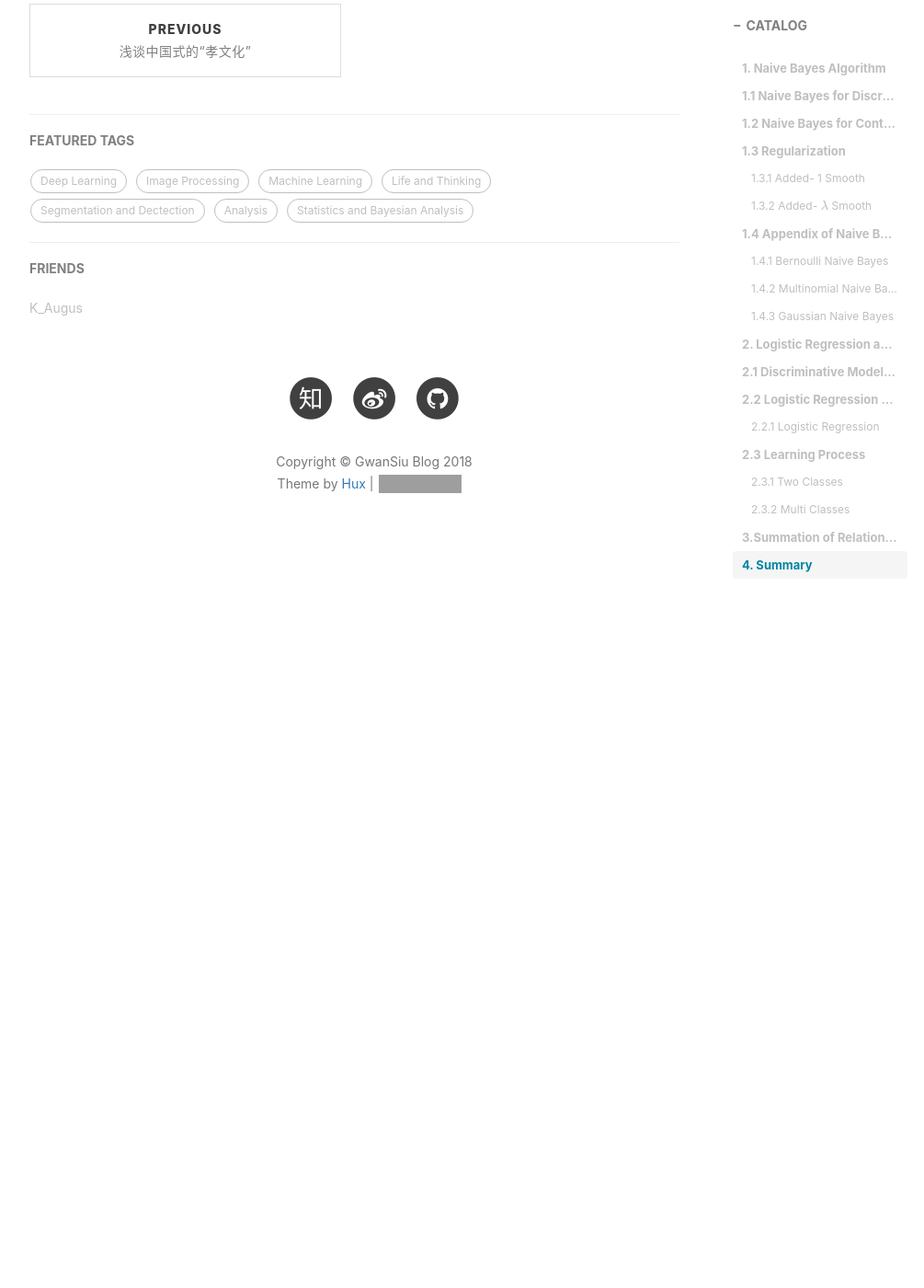
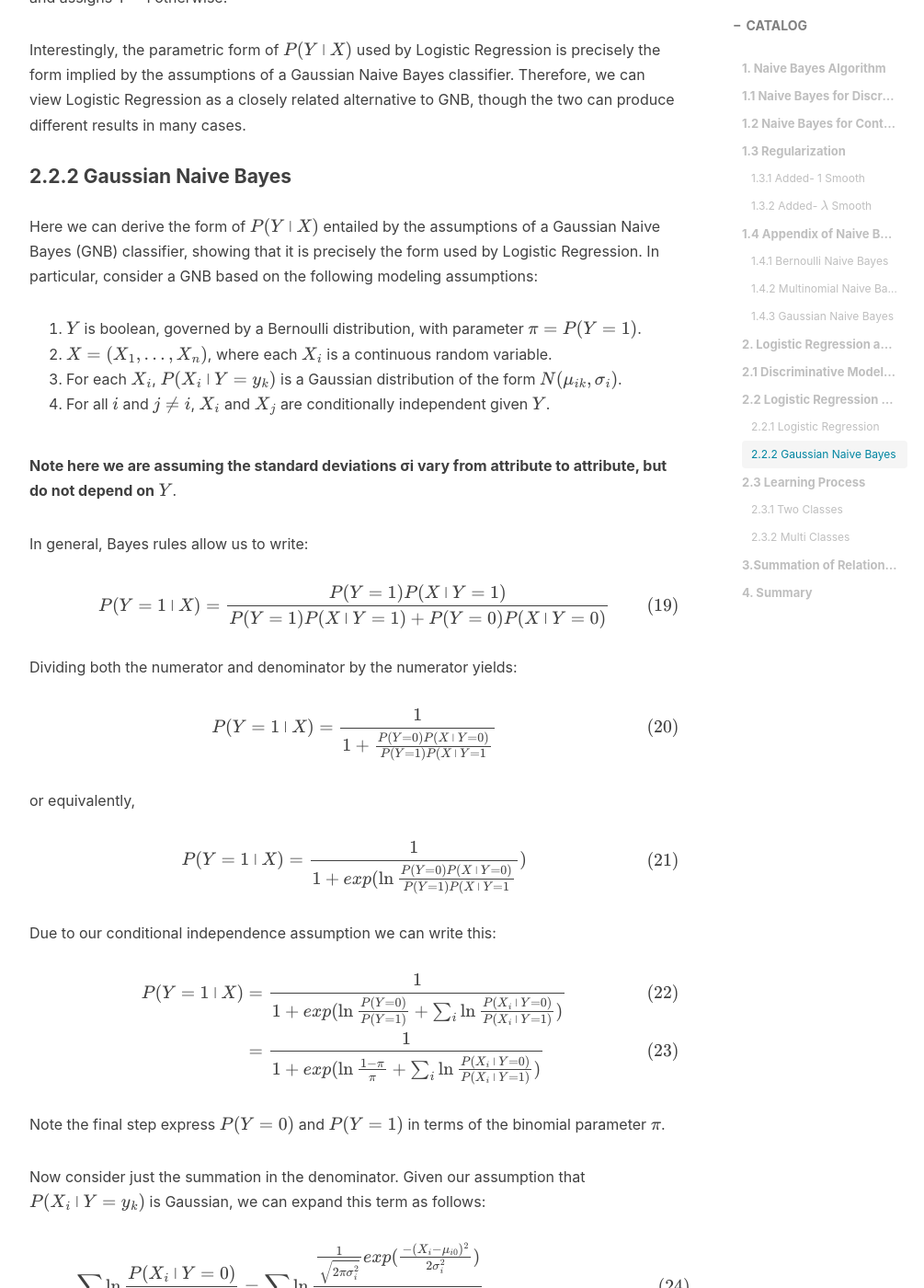
Before and after one commit to Gwan-Siu/gwansiu.github.io, a Jekyll site: the page built from _posts/2018-06-18-Naives-Bayes-Logistic-Regression.md, in a window 1280 px wide and 1400 px high, scrolled down 6409 px. Shown: the whole window at 92% size, without its empty margins (233-1238 px from the left). Built offline with Jekyll 4.4.1, drawn with Linux system fonts in a browser that asks for light colours; nearby versions of some CDN libraries; formulas are drawn with MathJax 3; comment, search, counter and statistics services are not loaded; before the commit the page ends 7039 px from its top, so only the background shows below that; some of the changed text lies outside the part shown; grey boxes are pictures that could not be loaded.

Commit message:
Naive Bayes
Naive Bayes

```diff
--- a/_posts/2018-06-18-Naives-Bayes-Logistic-Regression.md
+++ b/_posts/2018-06-18-Naives-Bayes-Logistic-Regression.md
@@ -210,6 +210,102 @@ $$
 \end{equation}
 $$
 
+substituting from equation(17) and equation(18), we can get:
+
+$$
+\begin{equation}
+1<exp(\omega_{0}+\sum_{i=1}^{n}\omega_{i}X_{i})
+\end{equation}
+$$
+
+and taking the natural log of both sides we have a linear classification rule that assigns label $Y = 0$ if $X$ satisfies:
+
+$$
+\begin{equation}
+1 < \omega_{0}+\sum_{i=1}^{n}\omega_{i}X_{i}
+\end{equation}
+$$
+
+and assigns Y = 1 otherwise.
+
+Interestingly, the parametric form of $P(Y\arrowvert X)$ used by Logistic Regression is precisely the form implied by the assumptions of a Gaussian Naive Bayes classifier. Therefore, we can view Logistic Regression as a closely related alternative to GNB, though the two can produce different results in many cases.
+
+#### 2.2.2 Gaussian Naive Bayes
+Here we can derive the form of $P(Y\arrowvert X)$ entailed by the assumptions of a Gaussian Naive Bayes (GNB) classifier, showing that it is precisely the form used by Logistic Regression.  In particular, consider a GNB based on the following modeling assumptions:
+
+1. $Y$ is boolean, governed by a Bernoulli distribution, with parameter $\pi=P(Y = 1)$.
+2. $X = (X_{1},...,X_{n})$, where each $X_{i}$ is a continuous random variable.
+3. For each $X_{i}$, $P(X_{i}\arrowvert Y = y_{k})$ is a Gaussian distribution of the form $N(\mu_{ik},\sigma_{i})$.
+4. For all $i$ and $j\neq i$, $X_{i}$ and $X_{j}$ are conditionally independent given $Y$.
+
+**Note here we are assuming the standard deviations σi vary from attribute to attribute, but do not depend on** $Y$.
+
+In general, Bayes rules allow us to write:
+
+$$
+\begin{equation}
+P(Y=1\arrowvert X)=\frac{P(Y=1)P(X\arrowvert Y=1)}{P(Y=1)P(X\arrowvert Y=1)+P(Y=0)P(X\arrowvert Y=0)}
+\end{equation}
+$$
+
+Dividing both the numerator and denominator by the numerator yields:
+
+$$
+\begin{equation}
+P(Y=1\arrowvert X) = \frac{1}{1+\frac{P(Y=0)P(X\arrowvert Y=0)}{P(Y=1)P(X\arrowvert Y=1}}
+\end{equation}
+$$
+
+or equivalently,
+
+$$
+\begin{equation}
+P(Y=1\arrowvert X) = \frac{1}{1+exp(\ln\frac{P(Y=0)P(X\arrowvert Y=0)}{P(Y=1)P(X\arrowvert Y=1}})
+\end{equation}
+$$
+
+Due to our conditional independence assumption we can write this:
+
+$$
+\begin{align}
+P(Y=1\arrowvert X) &= \frac{1}{1+exp(\ln\frac{P(Y=0)}{P(Y=1)}+\sum_{i}\ln\frac{P(X_{i}\arrowvert Y=0)}{P(X_{i}\arrowvert Y=1)})} \\
+&= \frac{1}{1+exp(\ln\frac{1-\pi}{\pi}+\sum_{i}\ln\frac{P(X_{i}\arrowvert Y=0)}{P(X_{i}\arrowvert Y=1)})}
+\end{align}
+$$
+
+Note the final step express $P(Y=0)$ and $P(Y=1)$ in terms of the binomial parameter $\pi$.
+
+Now consider just the summation in the denominator. Given our assumption that $P(X_{i}\arrowvert Y=y_{k})$ is Gaussian, we can expand this term as follows:
+
+$$
+\begin{align}
+\sum_{i}\ln\frac{P(X_{i}\arrowvert Y=0)}{P(X_{i}\arrowvert Y=1)} &= \sum_{i}\ln\frac{\frac{1}{\sqrt{2\pi\sigma_{i}^{2}}}exp(\frac{-(X_{i}-\mu_{i0})^{2}}{2\sigma_{i}^{2}})}{\frac{1}{\sqrt{2\pi\sigma_{i}^{2}}}exp(\frac{-(X_{i}-\mu_{i1})^{2}}{2\sigma_{i}^{2}})} \\
+&=\sum_{i}\ln exp(\frac{(X_{i}-\mu_{i1})^{2}-(X_{i}-\mu_{i0})^{2}}{2\sigma_{i}^{2}}) \\
+&=\sum_{i}(\frac{(X_{i}-\mu_{i1})^{2}-(X_{i}-\mu_{i0})^{2}}{2\sigma_{i}^{2}}) \\
+&=\sum_{i}(\frac{(X_{i}^{2}-2X_{i}\mu_{i1}+\mu_{i1}^{2})-(X_{i}-2X_{i}\mu_{i0}+\mu_{i0}^{2}}{2\sigma_{i}^{2}}) \\
+&=\sum_{i}(\frac{2X_{i}(\mu_{i0}-\mu_{i1})+\mu_{i1}^{2}-\mu_{i0}^{2}}{2\sigma_{i}^{2}}) \\
+&=\sum_{i}(\frac{\mu_{i0}-\mu_{i1}}{\sigma_{i}^{2}}X_{i}+\frac{\mu_{i1}^{2}-\mu_{i0}^{2}}{2\sigma_{i}^{2}})
+\end{align}
+$$
+
+we can write the form, which is the same as the form of Logistic Regression:
+
+$$
+\begin{equation}
+P(Y=1\arrowvert X) = \frac{1}{1+exp(\ln\frac{1-\pi}{\pi}+\sum_{i}(\frac{\mu_{i0}-\mu_{i1}}{\sigma_{i}^{2}}X_{i}+\frac{\mu_{i1}^{2}-\mu_{i0}^{2}}{2\sigma_{i}^{2}}))}
+\end{equation}
+$$
+
+where $\omega_{0}=\ln\frac{1-\pi}{\pi}+\sum_{i}\frac{\mu_{i1}^{2}-\mu_{i0}^{2}}{2\sigma_{i}^{2}}$ and $\omega_{i}=\frac{\mu_{i0}-\mu_{i1}}{\sigma_{i}^{2}}$ for i=1,...,n.
+
+Hnece, we have:
+
+$$
+\begin{equation}
+P(Y=0\arrowvert X) = \frac{exp(\ln\frac{1-\pi}{\pi}+\sum_{i}(\frac{\mu_{i0}-\mu_{i1}}{\sigma_{i}^{2}}X_{i}+\frac{\mu_{i1}^{2}-\mu_{i0}^{2}}{2\sigma_{i}^{2}}))}{1+exp(\ln\frac{1-\pi}{\pi}+\sum_{i}(\frac{\mu_{i0}-\mu_{i1}}{\sigma_{i}^{2}}X_{i}+\frac{\mu_{i1}^{2}-\mu_{i0}^{2}}{2\sigma_{i}^{2}}))}
+\end{equation}
+$$
+
 ### 2.3 Learning Process
 #### 2.3.1 Two Classes
 #### 2.3.2 Multi Classes
```
Also changed, not shown: img/old_img.png (added), 1 other file.
